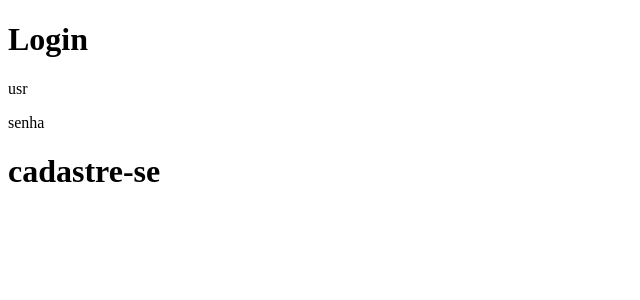
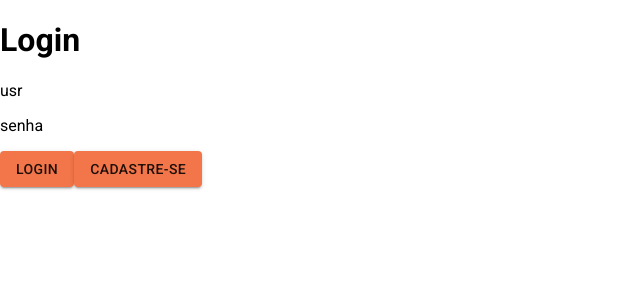
Before and after one commit to RogUnique/diversa_plus, a React (Create React App) app in the folder time38/: page /login in a window 1280 px wide. Shown: the top 300 px of the page, without its empty margins (0-640 px from the left). Built offline with nearby package versions, Linux system fonts and the light colour scheme.

Commit message:
tentando usar o Material UI, criei as contanteste colors e theme

```diff
--- a/time38/package.json
+++ b/time38/package.json
@@ -3,6 +3,10 @@
   "version": "0.1.0",
   "private": true,
   "dependencies": {
+    "@emotion/react": "^11.7.0",
+    "@emotion/styled": "^11.6.0",
+    "@material-ui/core": "^5.0.0-beta.5",
+    "@material-ui/styled-engine-sc": "^5.0.0-beta.5",
     "@testing-library/jest-dom": "^5.15.1",
     "@testing-library/react": "^11.2.7",
     "@testing-library/user-event": "^12.8.3",
--- a/time38/public/index.html
+++ b/time38/public/index.html
@@ -1,14 +1,12 @@
 <!DOCTYPE html>
 <html lang="en">
+
 <head>
   <meta charset="utf-8" />
   <link rel="icon" href="%PUBLIC_URL%/favicon.ico" />
   <meta name="viewport" content="width=device-width, initial-scale=1" />
   <meta name="theme-color" content="#000000" />
-    <meta
-      name="description"
-      content="Web site created using create-react-app"
-    />
+  <meta name="description" content="Web site created using create-react-app" />
   <link rel="apple-touch-icon" href="%PUBLIC_URL%/logo192.png" />
   <!--
       manifest.json provides metadata used when your web app is installed on a
@@ -24,8 +22,25 @@
       work correctly both with client-side routing and a non-root public URL.
       Learn how to configure a non-root public URL by running `npm run build`.
     -->
+  <link href="http://fonts.googleapis.com/css?family=Roboto:400,100,100italic,300,300italic,400italic,500,500italic,700,700italic,900italic,900" rel="stylesheet" type="text/css" />
+  <link rel="stylesheet" href="https://fonts.googleapis.com/icon?family=Material+Icons" />
+
   <title>React App</title>
+
+  <style>
+    html,
+    body,
+    #root {
+      font-family: Roboto;
+      margin: 0;
+      padding: 0;
+      width: 100%;
+      min-height: 100vh;
+    }
+  </style>
+
 </head>
+
 <body>
   <noscript>You need to enable JavaScript to run this app.</noscript>
   <div id="root"></div>
@@ -40,4 +55,5 @@
       To create a production bundle, use `npm run build` or `yarn build`.
     -->
 </body>
+
 </html>
--- a/time38/src/App.js
+++ b/time38/src/App.js
@@ -1,11 +1,13 @@
+import { ThemeProvider } from '@material-ui/core/styles';
 import React from 'react';
+import theme from './constants/theme';
 import RouterPage from './routes/RouterPage';
 
 const App = () => {
   return (
-    <div>
+    <ThemeProvider theme={theme}>
       <RouterPage />
-    </div>
+    </ThemeProvider>
   );
 };
 
--- /dev/null
+++ b/time38/src/constants/colors.js
@@ -0,0 +1,2 @@
+export const primaryColor = "#F27649"
+export const neutralColor = "#474749"
--- /dev/null
+++ b/time38/src/constants/theme.js
@@ -0,0 +1,17 @@
+import { createTheme }  from "@material-ui/core"
+import { primaryColor, neutralColor } from "./colors"
+
+const theme = createTheme({
+    palette:{
+        primary:{
+            main: primaryColor,
+            contrastext: "white",
+        },
+        text:{
+            primary: neutralColor,
+            secondary: "#D0D0D0", //gray
+        }
+    }
+})
+
+export default theme
--- a/time38/src/pages/LoginPage/LoginPage.js
+++ b/time38/src/pages/LoginPage/LoginPage.js
@@ -1,3 +1,4 @@
+import { Button } from '@material-ui/core';
 import React from 'react';
 
 const LoginPage = () => {
@@ -6,7 +7,12 @@ const LoginPage = () => {
       <h1>Login</h1>
       <p>usr</p>
       <p>senha</p>
-      <h1>cadastre-se</h1>
+      <Button variant="contained" color="primary">
+        Login
+      </Button>
+      <Button variant="contained" color="primary">
+        Cadastre-se
+      </Button>
     </div>
   );
 };
--- a/time38/src/routes/RouterPage.js
+++ b/time38/src/routes/RouterPage.js
@@ -6,6 +6,7 @@ import SingUpUserPage from '../pages/SingUpUserPage/SingUpUserPage';
 import JobsPage from '../pages/JobsPage/JobsPage';
 import CompanyProfilePage from '../pages/CompanyProfilePage/CompanyProfilePage';
 import ErrorPage from '../pages/ErrorPage/ErrorPage';
+import HeaderSearchAppBar from '../components/Header/HeaderSearchAppBar';
 
 const RouterPage = () => {
   return (
```
Also changed, not shown: time38/src/constants/urls.js (added), 1 other file (tests, documents, lock files or other folders). Lines whose indentation alone changed are shown as unchanged.
